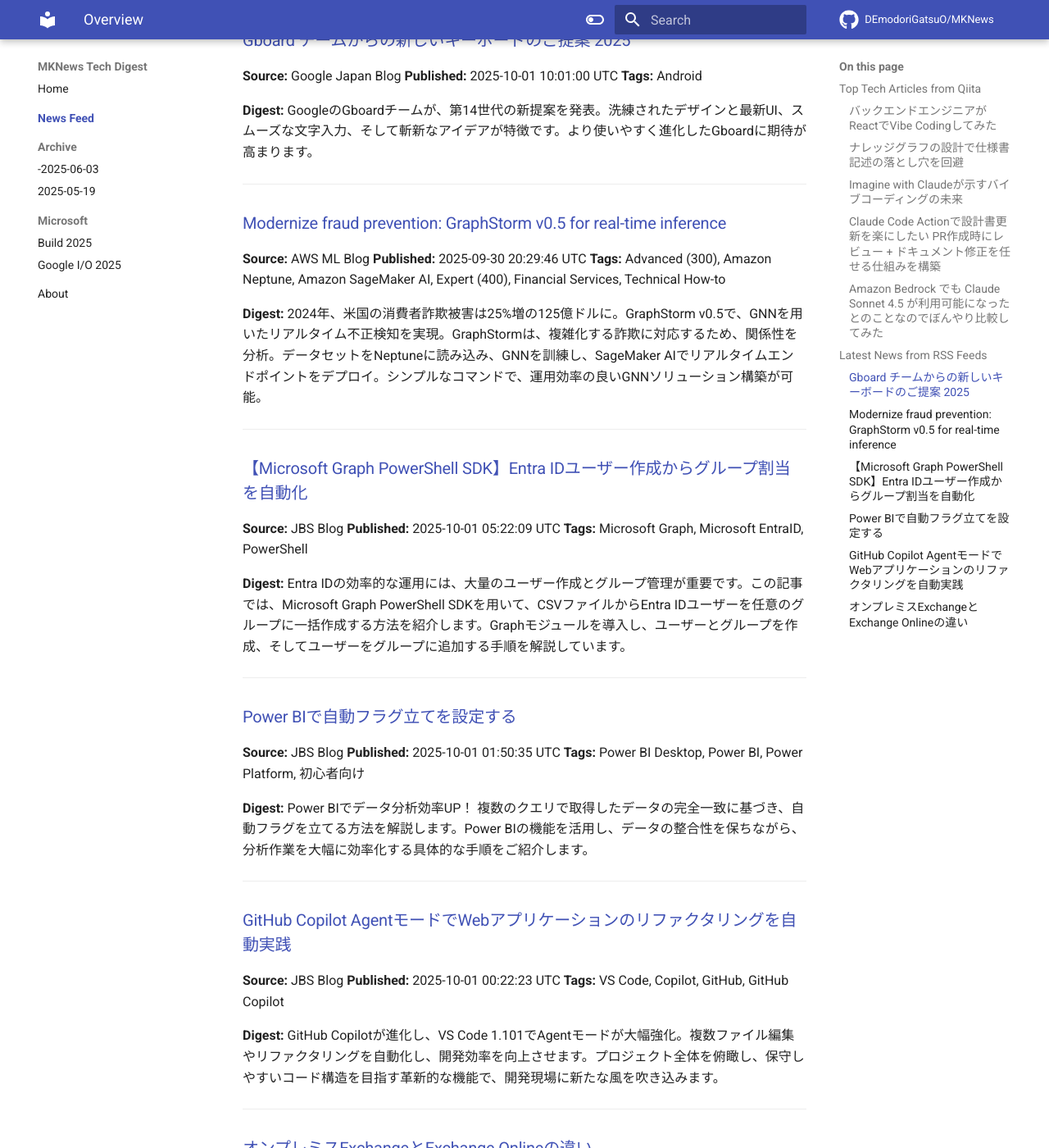
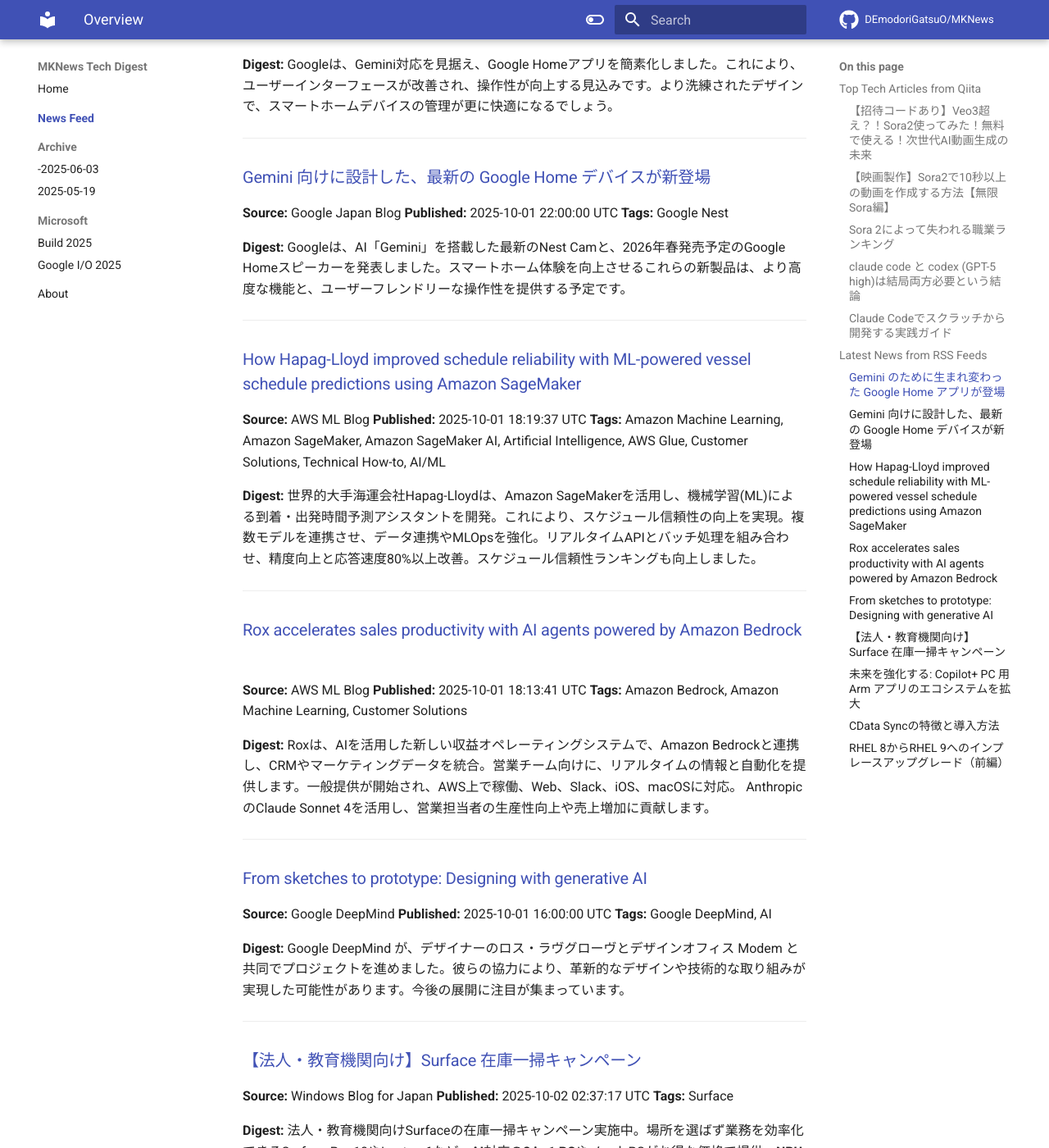
Before and after one commit to DEmodoriGatsuO/MKNews, an MkDocs documentation site: the page built from docs/news/index.md, in a window 1280 px wide and 1400 px high, scrolled down 1632 px. Shown: the whole window at 82% size. Built offline with MkDocs 1.6.1 and Material for MkDocs 9.7.7, drawn with Linux system fonts in a browser that asks for light colours; comment, search, counter and statistics services are not loaded; some of the changed text lies outside the part shown.

Commit message:
Automated AI Tech Digest - 2025-10-02

```diff
--- a/docs/news/index.md
+++ b/docs/news/index.md
@@ -1,118 +1,147 @@
-# AI Tech Trends Digest (2025-10-01)
+# AI Tech Trends Digest (2025-10-02)
 
 
 ## Top Tech Articles from Qiita
 
 
-### [バックエンドエンジニアがReactでVibe Codingしてみた](https://qiita.com/shin-gee/items/3aafe4f007c639ee3a34)
-**Published:** 2025-09-30 08:53:27 UTC
-**Likes:** 2
-**Tags:** React, cursor, Gemini, Vercel, VibeCoding
+### [【招待コードあり】Veo3超え？！Sora2使ってみた！無料で使える！次世代AI動画生成の未来](https://qiita.com/nanato12/items/d199738dde6ae616ed1c)
+**Published:** 2025-10-01 21:43:14 UTC
+**Likes:** 30
+**Tags:** AI, OpenAI, 生成AI, ChatGPT, Sora2
 
 **Digest:**
-5年目のエンジニアが、AIのAgentモードでVibe Codingに挑戦。Geminiと壁打ちし、サンリオキャラクター大賞分析サイトをReact、SPAで開発。Cursor Proでコーディングし、Vercelで公開。JSONデータ管理や、ランキング推移分析など、AIの提案を活用し2日で完成。GitHubリポジトリとPC推奨の分析サイトはこちらです。
+OpenAIの動画生成AI「Sora 2」が登場。リアルな映像表現が特徴で、現在は完全招待制で利用可能。GoogleのVeo 3と比較し、Sora 2は物理法則も再現する。無料で使えるが、招待コードが必要。招待された人は次の招待コードを共有する形で、みんなで利用を広げよう。著作権などの法的リスクに注意が必要。
 
 ---
 
-### [ナレッジグラフの設計で仕様書記述の落とし穴を回避](https://qiita.com/s-age/items/13e2c5d52cf08146b566)
-**Published:** 2025-09-30 22:38:10 UTC
-**Likes:** 1
-**Tags:** AI, ナレッジグラフ, LLM
+### [【映画製作】Sora2で10秒以上の動画を作成する方法【無限Sora編】](https://qiita.com/7mpy/items/779d0b6bec99bc6bc281)
+**Published:** 2025-10-01 11:44:31 UTC
+**Likes:** 7
+**Tags:** AI, OpenAI, 生成AI, ChatGPT, Sora2
 
 **Digest:**
-仕様書における「〜すること」形式の統一は、LLMやナレッジグラフの誤分類を招き、システムの信頼性を損なう。解決策として、助動詞「すべき」「してはならない」でエッジの極性を明確化し、`<ol>`ではなく`<ul>`を使用することで、誤った関連付けを防ぐ。これによりコード生成エラーや誤推論を低減し、API設計やデータベース設計にも応用可能。
+「百聞は一見に如かず」というテーマで、婚活パーティーの様子を映したYouTube動画3本が紹介されています。これらの動画では、婚活パーティーへの参加や、そこで出会った相手とのカフェ、映画鑑賞の様子が記録されています。記事では、Remix機能を使った動画作成手順や、動画結合ツールについても触れられており、Windowsでのffmpegコマンド例も提示されています。
 
 ---
 
-### [Imagine with Claudeが示すバイブコーディングの未来](https://qiita.com/takaaki_yayoi/items/55b56923b109e854b595)
-**Published:** 2025-09-30 22:25:52 UTC
-**Likes:** 1
-**Tags:** Anthropic, Claude, バイブコーディング
+### [Sora 2によって失われる職業ランキング](https://qiita.com/7mpy/items/10768c5c719d7af8a490)
+**Published:** 2025-10-01 23:15:13 UTC
+**Likes:** 5
+**Tags:** AI, OpenAI, 生成AI, ChatGPT, Sora2
 
 **Digest:**
-Anthropicの最新モデル、Claude Sonnet 4.5発表に合わせ、リサーチプレビュー機能「Imagine with Claude」がMaxユーザー向けに期間限定公開。リアルタイムでソフトウェアを生成し、指示に応じて適応します。筆者は「江戸時代のメールクライアント」を試用し、その可能性に興奮。将来的にはプロンプトでアプリ作成が可能となり、業務効率化に繋がる未来を期待しています。
+2025年10月2日版、生成AI動画が仕事に与える影響を実務目線で解説。OpenAIのSora 2登場で動画と音声の同時自動化が進み、ストック系カメラマン、声優、俳優などが置換の対象に。一方、契約・権利、一次性、専門性が残る価値となり、AI時代には「AI込みの制作パイプライン」を設計・監督できる人材が求められる。
 
 ---
 
-### [Claude Code Actionで設計書更新を楽にしたい PR作成時にレビュー + ドキュメント修正を任せる仕組みを構築](https://qiita.com/eno49conan/items/448a48c6fb014e9f586f)
-**Published:** 2025-09-30 22:18:39 UTC
-**Likes:** 1
-**Tags:** 設計, Flutter, GitHubActions, Claude, ClaudeCode
+### [claude code と codex (GPT-5 high)は結局両方必要という結論](https://qiita.com/peka2/items/02749f8e77f065341920)
+**Published:** 2025-10-01 13:23:59 UTC
+**Likes:** 2
+**Tags:** codex, GPT-5, Claude, ClaudeCode, CodexCLI
 
 **Digest:**
-設計書と実装の不一致を、生成AI「Claude」で解決する試み。PR時にClaudeがコードレビューと設計書修正を自動化。Flutterプロジェクトで、コードからMarkdown形式の設計書を生成し、GitHub ActionsとGitHub Appsを利用。プロンプトの工夫で設計書の質向上を目指し、今後は他リポジトリ参照やBot連携も視野に、開発効率化を探求。
+結論、最高の使い方は、まずCodexで現状のコードを把握し、計画を立てます。次に、その計画をClaude Codeに渡し実装させます。Claude Codeは素直にコードを書き、Codexは複雑なロジックやコードリーディングに強いため、両者の長所を活かした方法です。これにより、安定して高品質な作業を進められます。
 
 ---
 
-### [Amazon Bedrock でも Claude Sonnet 4.5 が利用可能になったとのことなのでぼんやり比較してみた](https://qiita.com/leomarokun/items/c887dc69b03a79200557)
-**Published:** 2025-09-30 11:50:55 UTC
-**Likes:** 1
-**Tags:** AWS, AI, bedrock, 生成AI, Claude
+### [Claude Codeでスクラッチから開発する実践ガイド](https://qiita.com/kiyotaman/items/1646c6b764f030d08238)
+**Published:** 2025-10-01 08:13:22 UTC
+**Likes:** 2
+**Tags:** GitHub, Claude, AIエージェント, ClaudeCode
 
 **Digest:**
-Amazon Bedrock で Anthropic の **Claude Sonnet 4.5** が利用可能に。Claude Opus 4.1 を上回る性能も。日本リージョン向け **JP Anthropic Claude Sonnet 4.5** が登場し、会話のスマート化、ツール使用効率化、会話間メモリなどの機能が追加。料金体系はトークン数で変動し、**Global Cross-region**より割高な場合も。実際に Bedrock API を使い、以前のモデルと比較した結果も掲載。
+Claude Codeを活用した**スクラッチ開発**の効率化について解説。要件定義からテストまで、**各フェーズ**でClaude Codeを使い、**Issue Templates**で開発を支援。**ai_docs/**構築による段階的な成長を促し、**プロトタイプから本番**までの一貫したワークフローを提示。**設計**、**プロトタイピング**、**テスト**での注意点と対策も詳述。新規プロジェクトやアイデアを形にしたい方におすすめです。
 
 ---
 
 ## Latest News from RSS Feeds
 
 
-### [Gboard チームからの新しいキーボードのご提案 2025](https://blog.google/intl/ja-jp/products/android-chrome-play/gboard-2025/)
+### [Gemini のために生まれ変わった Google Home アプリが登場](https://blog.google/intl/ja-jp/products/devices-services/google-home-app-gemini-redesign/)
 **Source:** Google Japan Blog
-**Published:** 2025-10-01 10:01:00 UTC
-**Tags:** Android
+**Published:** 2025-10-01 22:00:00 UTC
+**Tags:** Google Nest
 
 **Digest:**
-GoogleのGboardチームが、第14世代の新提案を発表。洗練されたデザインと最新UI、スムーズな文字入力、そして斬新なアイデアが特徴です。より使いやすく進化したGboardに期待が高まります。
+Googleは、Gemini対応を見据え、Google Homeアプリを簡素化しました。これにより、ユーザーインターフェースが改善され、操作性が向上する見込みです。より洗練されたデザインで、スマートホームデバイスの管理が更に快適になるでしょう。
 
 ---
 
-### [Modernize fraud prevention: GraphStorm v0.5 for real-time inference](https://aws.amazon.com/blogs/machine-learning/modernize-fraud-prevention-graphstorm-v0-5-for-real-time-inference/)
-**Source:** AWS ML Blog
-**Published:** 2025-09-30 20:29:46 UTC
-**Tags:** Advanced (300), Amazon Neptune, Amazon SageMaker AI, Expert (400), Financial Services, Technical How-to
+### [Gemini 向けに設計した、最新の Google Home デバイスが新登場](https://blog.google/intl/ja-jp/products/devices-services/new-nest-cams-home-speaker/)
+**Source:** Google Japan Blog
+**Published:** 2025-10-01 22:00:00 UTC
+**Tags:** Google Nest
 
 **Digest:**
-2024年、米国の消費者詐欺被害は25%増の125億ドルに。GraphStorm v0.5で、GNNを用いたリアルタイム不正検知を実現。GraphStormは、複雑化する詐欺に対応するため、関係性を分析。データセットをNeptuneに読み込み、GNNを訓練し、SageMaker AIでリアルタイムエンドポイントをデプロイ。シンプルなコマンドで、運用効率の良いGNNソリューション構築が可能。
+Googleは、AI「Gemini」を搭載した最新のNest Camと、2026年春発売予定のGoogle Homeスピーカーを発表しました。スマートホーム体験を向上させるこれらの新製品は、より高度な機能と、ユーザーフレンドリーな操作性を提供する予定です。
 
 ---
 
-### [【Microsoft Graph PowerShell SDK】Entra IDユーザー作成からグループ割当を自動化](https://blog.jbs.co.jp/entry/2025/10/01/142209)
-**Source:** JBS Blog
-**Published:** 2025-10-01 05:22:09 UTC
-**Tags:** Microsoft Graph, Microsoft EntraID, PowerShell
+### [How Hapag-Lloyd improved schedule reliability with ML-powered vessel schedule predictions using Amazon SageMaker](https://aws.amazon.com/blogs/machine-learning/how-hapag-lloyd-improved-schedule-reliability-with-ml-powered-vessel-schedule-predictions-using-amazon-sagemaker/)
+**Source:** AWS ML Blog
+**Published:** 2025-10-01 18:19:37 UTC
+**Tags:** Amazon Machine Learning, Amazon SageMaker, Amazon SageMaker AI, Artificial Intelligence, AWS Glue, Customer Solutions, Technical How-to, AI/ML
 
 **Digest:**
-Entra IDの効率的な運用には、大量のユーザー作成とグループ管理が重要です。この記事では、Microsoft Graph PowerShell SDKを用いて、CSVファイルからEntra IDユーザーを任意のグループに一括作成する方法を紹介します。Graphモジュールを導入し、ユーザーとグループを作成、そしてユーザーをグループに追加する手順を解説しています。
+世界的大手海運会社Hapag-Lloydは、Amazon SageMakerを活用し、機械学習(ML)による到着・出発時間予測アシスタントを開発。これにより、スケジュール信頼性の向上を実現。複数モデルを連携させ、データ連携やMLOpsを強化。リアルタイムAPIとバッチ処理を組み合わせ、精度向上と応答速度80%以上改善。スケジュール信頼性ランキングも向上しました。
 
 ---
 
-### [Power BIで自動フラグ立てを設定する](https://blog.jbs.co.jp/entry/2025/10/01/105035)
-**Source:** JBS Blog
-**Published:** 2025-10-01 01:50:35 UTC
-**Tags:** Power BI Desktop, Power BI, Power Platform, 初心者向け
+### [Rox accelerates sales productivity with AI agents powered by Amazon Bedrock](https://aws.amazon.com/blogs/machine-learning/rox-accelerates-sales-productivity-with-ai-agents-powered-by-amazon-bedrock/)
+**Source:** AWS ML Blog
+**Published:** 2025-10-01 18:13:41 UTC
+**Tags:** Amazon Bedrock, Amazon Machine Learning, Customer Solutions
 
 **Digest:**
-Power BIでデータ分析効率UP！ 複数のクエリで取得したデータの完全一致に基づき、自動フラグを立てる方法を解説します。Power BIの機能を活用し、データの整合性を保ちながら、分析作業を大幅に効率化する具体的な手順をご紹介します。
+Roxは、AIを活用した新しい収益オペレーティングシステムで、Amazon Bedrockと連携し、CRMやマーケティングデータを統合。営業チーム向けに、リアルタイムの情報と自動化を提供します。一般提供が開始され、AWS上で稼働、Web、Slack、iOS、macOSに対応。 AnthropicのClaude Sonnet 4を活用し、営業担当者の生産性向上や売上増加に貢献します。
 
 ---
 
-### [GitHub Copilot AgentモードでWebアプリケーションのリファクタリングを自動実践](https://blog.jbs.co.jp/entry/2025/10/01/092223)
-**Source:** JBS Blog
-**Published:** 2025-10-01 00:22:23 UTC
-**Tags:** VS Code, Copilot, GitHub, GitHub Copilot
+### [From sketches to prototype: Designing with generative AI](https://blog.google/technology/google-deepmind/ross-lovegrove-design/)
+**Source:** Google DeepMind
+**Published:** 2025-10-01 16:00:00 UTC
+**Tags:** Google DeepMind, AI
 
 **Digest:**
-GitHub Copilotが進化し、VS Code 1.101でAgentモードが大幅強化。複数ファイル編集やリファクタリングを自動化し、開発効率を向上させます。プロジェクト全体を俯瞰し、保守しやすいコード構造を目指す革新的な機能で、開発現場に新たな風を吹き込みます。
+Google DeepMind が、デザイナーのロス・ラヴグローヴとデザインオフィス Modem と共同でプロジェクトを進めました。彼らの協力により、革新的なデザインや技術的な取り組みが実現した可能性があります。今後の展開に注目が集まっています。
 
 ---
 
-### [オンプレミスExchangeとExchange Onlineの違い](https://blog.jbs.co.jp/entry/2025/09/30/170410)
-**Source:** JBS Blog
-**Published:** 2025-09-30 08:04:10 UTC
-**Tags:** Microsoft 365, Active Directory, Exchange, Exchange Online
+### [【法人・教育機関向け】Surface 在庫一掃キャンペーン](https://blogs.windows.com/japan/2025/10/02/surface-stock-clearance-campaign-2/)
+**Source:** Windows Blog for Japan
+**Published:** 2025-10-02 02:37:17 UTC
+**Tags:** Surface
 
 **Digest:**
-Exchangeの利用で、オンプレミス版とExchange Online（クラウド）のどちらを選ぶか迷う場合、両者の違いを理解することが重要です。Exchange Onlineは手軽に利用開始できますが、容量や機能に制限があります。一方、オンプレミス版は自由度が高いですが、初期設定や運用に手間がかかります。
+法人・教育機関向けSurfaceの在庫一掃キャンペーン実施中。場所を選ばず業務を効率化できるSurface Pro 10やLaptop 6など、**AI**対応の**2 in 1 PC**やノートPCがお得な価格で提供。**NPU**搭載でパフォーマンス向上、**ハイブリッドワーク**を支援。2025年10月～12月納品分が対象。詳細は**Surface**認定リセラーへ。
 
 ---
+
+### [未来を強化する: Copilot+ PC 用 Arm アプリのエコシステムを拡大](https://blogs.windows.com/japan/2025/10/02/empowering-the-future-the-expanding-arm-app-ecosystem-for-copilot-pcs/)
+**Source:** Windows Blog for Japan
+**Published:** 2025-10-02 00:36:53 UTC
+**Tags:** Surface, Windows 11
+
+**Digest:**
+Microsoftは、Copilot+ PC向けにArmアプリのエコシステムを拡大。セキュリティ、VPN、管理、生産性、クリエイティブ、SNSなど多岐にわたるアプリが利用可能に。Armネイティブアプリは高いパフォーマンスを発揮し、AI処理能力も向上。Windows 10サポート終了に向け、Arm Advisory Serviceが移行を支援。詳細なリストは、www.worksonwoa.comで公開されています。
+
+---
+
+### [CData Syncの特徴と導入方法](https://blog.jbs.co.jp/entry/2025/10/02/125916)
+**Source:** JBS Blog
+**Published:** 2025-10-02 03:59:16 UTC
+**Tags:** ETL, CData, CData Sync, AWS, Snowflake
+
+**Digest:**
+JBSの稲留氏が、CData Syncを用いたニアリアルタイムデータ連携パイプラインを構築。インストール型導入の背景や構築方法を解説します。CData Syncは、多様なデータソース対応、ノーコード設定、サーバーライセンス、フルコントロールが特徴。EC2インスタンスにCData Syncを構築し、安定運用を実現しました。
+
+---
+
+### [RHEL 8からRHEL 9へのインプレースアップグレード（前編）](https://blog.jbs.co.jp/entry/2025/10/02/084335)
+**Source:** JBS Blog
+**Published:** 2025-10-01 23:43:35 UTC
+
+**Digest:**
+Red Hat Enterprise Linux (RHEL) のインプレースアップグレード、今回はRHEL 8から9への移行を取り上げます。 前編では、アップグレード前の重要な確認事項を解説。 具体的には、システム要件、アップグレードパス、バックアップ取得、サブスクリプションとリポジトリの確認など、事前の準備について説明します。
+
+---
```
